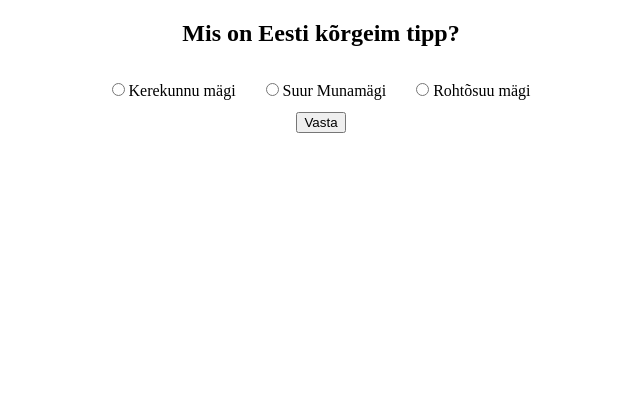
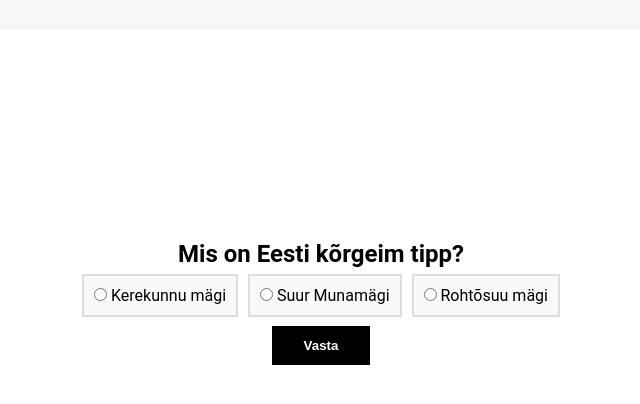
Before and after one commit to 4nder123/Stat-Viktoriin, a Vue app: page / in a window 1280 px wide. Shown: the top 404 px of the page, without its empty margins (319-959 px from the left). Built offline with nearby package versions, Linux system fonts and the light colour scheme.

Commit message:
Added styling to the page

```diff
--- a/src/App.vue
+++ b/src/App.vue
@@ -14,4 +14,8 @@ export default {
 </script>
 
 <style>
+  body {
+    background: #f8f8f8;
+    font-family: Roboto, Arial, Helvetica Neue, Helvetica, sans-serif;
+  }
 </style>
--- a/src/components/Viktoriin.vue
+++ b/src/components/Viktoriin.vue
@@ -64,37 +64,73 @@ export default {
 
 <style scoped>
   section {
-    margin: auto;
-    width: 50%;
+    display: flex;
+    flex-direction: column;
+    align-items: center;
+    justify-content: center;
     text-align: center;
+    max-width: 700px;
+    min-height: 500px;
+    margin: 30px auto;
+    background: #fff;
+    padding: 25px;
+    box-shadow: 0 4px 24px rgba(0, 0, 0, .05);
+  }
+  h2 {
+    margin: 0px;
   }
   button {
+    -webkit-appearance: none;
+    -moz-appearance: none;
+    appearance: none;
     display: block;
-    margin: auto;
+    cursor: pointer;
+    margin: 5px auto;
+    padding: 10px 30px;
+    background: #000;
+    color: #fff;
+    border: 2px solid #000;
+    font-weight: bold;
+    transition: 0.2s ease;
+  }
+  button:hover {
+    background: #fff;
+    color: #000;
   }
   .error {
-    background-color: #ffe6e6;
+    background: #ffe6e6;
     border: 1px solid #f00;
     color: #f00;
     padding: 10px;
-    margin-bottom: 10px;
   }
   .answer {
     white-space: nowrap;
     padding: 10px;
+    margin: 6px auto;
+    border: 2px solid #ddd;
+    cursor: pointer;
+    background: #f9f9f9;
+    transition: 0.2s ease;
     margin: 5px;
   }
+  .answer:hover:not(.correct):not(.wrong) {
+    background: #f1f1f1;
+  }
   .answer input {
-    margin: 16px 0px;
+    margin: 20px 0px;
   }
   .correct {
-    outline: 2px solid #0f0;
-    border-color: #0f0;
+    cursor: context-menu;
     background-color: #e6ffe6;
+    border: 2px solid #0f0;
   }
   .wrong {
-    outline: 2px solid #f00;
-    border-color: #f00;
+    cursor: context-menu;
     background-color: #ffe6e6;
+    border: 2px solid #f00;
+  }
+  .questions {
+    text-align: center;
+    margin: 10px;
   }
 </style>
```
